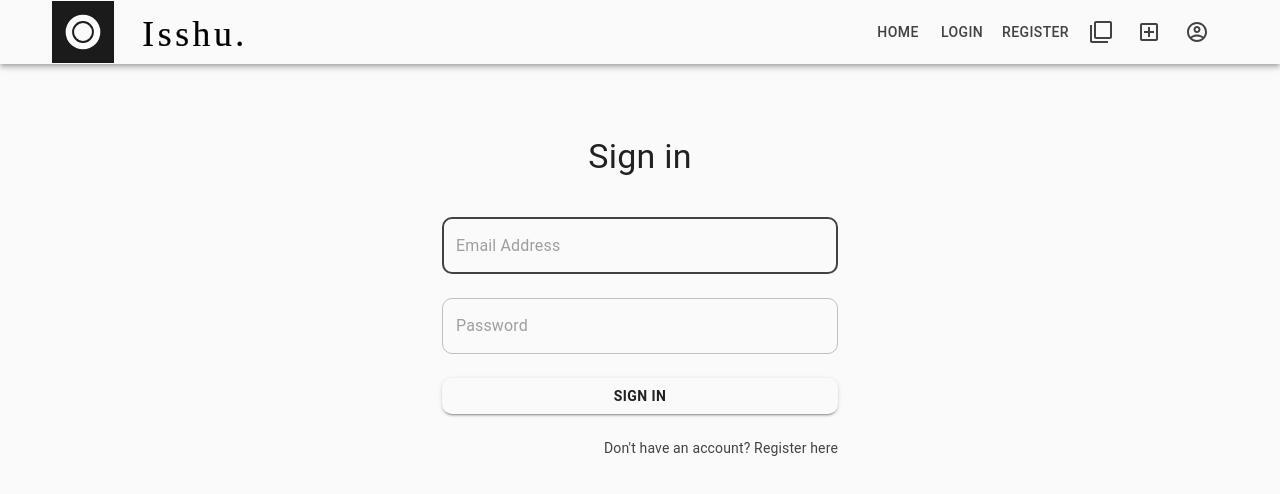
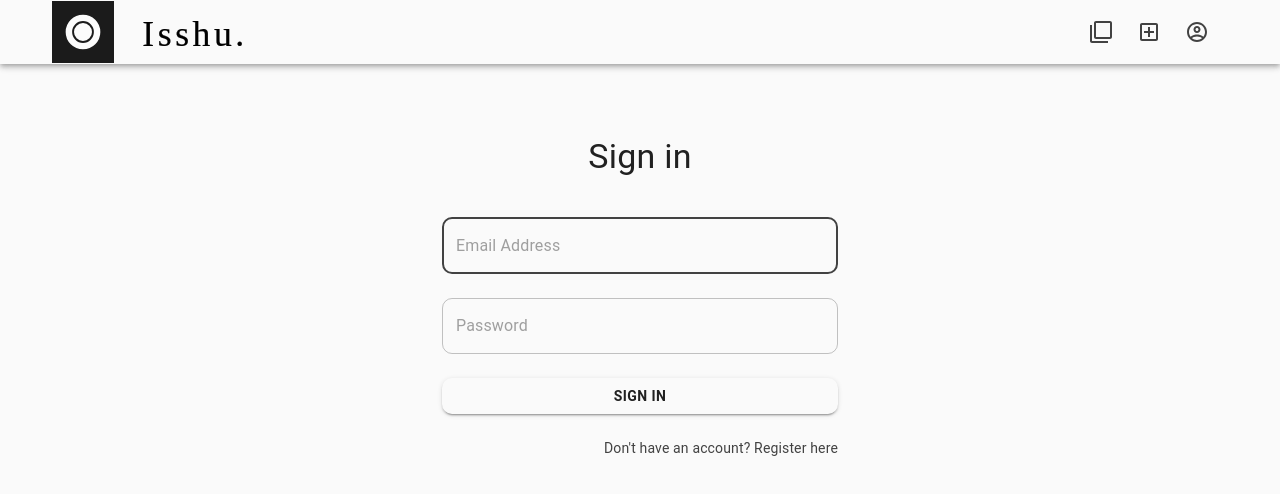
Before and after one commit to JKusiak/isshu, a React (Create React App) app in the folder frontend/: page /login in a window 1280 px wide. Shown: the top 494 px of the page. Built offline with nearby package versions, Linux system fonts and the light colour scheme.

Commit message:
Add navbar response to login, logout, move token saving to localStorage for now

```diff
--- a/frontend/src/App.tsx
+++ b/frontend/src/App.tsx
@@ -1,4 +1,4 @@
-import React from 'react';
+import React, { useState } from 'react';
 import {BrowserRouter as Router, Route, Switch} from 'react-router-dom';
 import HomePage from './components/pages/HomePage';
 import LoginPage from './components/pages/LoginPage';
@@ -11,10 +11,15 @@ import CssBaseline from '@material-ui/core/CssBaseline';
 
 
 function App() {
+  const [loggedIn, setLoggedIn] = useState(
+    localStorage.getItem('token') == '' ? false : true
+  );
+
+
   return (
     <CssBaseline>
       <Router>
-        <Navbar/>
+        <Navbar loggedIn={loggedIn} setLoggedIn={setLoggedIn}/>
         <Switch>
         <Route path="/projects">
             <ProjectsPage/>
@@ -29,13 +34,13 @@ function App() {
           Settings
         </Route>
         <Route path="/login">
-            <LoginPage/>
+            <LoginPage setLoggedIn={setLoggedIn}/>
         </Route>
         <Route path="/register">
             <RegisterPage/>
         </Route>
         <Route path="/">
-            <HomePage/>
+            <HomePage setLoggedIn={setLoggedIn}/>
         </Route>
         </Switch>
       </Router>
--- a/frontend/src/components/ProjectsList.tsx
+++ b/frontend/src/components/ProjectsList.tsx
@@ -30,7 +30,7 @@ const useStyles = makeStyles((theme: Theme) =>
 
 const ProjectsList: FC<ProjectListProps> = (props) => {
       const classes = useStyles();
-      const [open, setOpen] = React.useState(true);
+      const [open, setOpen] = React.useState(false);
 
       const handleClick = () => {
         setOpen(!open);
--- a/frontend/src/components/functional/LoginForm.tsx
+++ b/frontend/src/components/functional/LoginForm.tsx
@@ -1,4 +1,4 @@
-import React, { useState } from 'react';
+import React, { FC, useState } from 'react';
 import Button from '../ButtonSpacing';
 import Grid from '@material-ui/core/Grid';
 import Link from '@material-ui/core/Link';
@@ -40,8 +40,11 @@ const useStyles = makeStyles((theme: Theme) => createStyles({
   }
 }));
 
+interface LoginFormProps {
+  setLoggedIn: any
+}
 
-function LoginForm() {
+const LoginForm: FC<LoginFormProps> = (props) => {
   const classes = useStyles();
   const [email, setEmail] = useState('');
   const [password, setPassword] = useState('');
@@ -59,7 +62,9 @@ function LoginForm() {
 
     axios.post('http://localhost:5000/login/', credentials)
       .then((res) => {
-        console.log(res);
+        console.log(res.data);
+        localStorage.setItem('token', res.data.token);
+        props.setLoggedIn(true);
         history.push("/projects");
       }).catch((err) => {
         console.log(err);
--- a/frontend/src/components/modals/LoginModal.tsx
+++ b/frontend/src/components/modals/LoginModal.tsx
@@ -1,4 +1,4 @@
-import React from 'react';
+import React, { FC } from 'react';
 import { makeStyles, createStyles, Theme } from '@material-ui/core/styles';
 import Modal from '@material-ui/core/Modal';
 import Backdrop from '@material-ui/core/Backdrop';
@@ -29,7 +29,12 @@ const useStyles = makeStyles((theme: Theme) => createStyles({
       },
 }));
 
-function LoginModal() {
+interface LoginModalProps {
+      setLoggedIn: any
+}
+
+
+const LoginModal: FC<LoginModalProps> = (props) => {
   const classes = useStyles();
   const [open, setOpen] = React.useState(false);
 
@@ -67,7 +72,7 @@ function LoginModal() {
       >
         <Fade in={open}>
             <div className={classes.paper}>
-                  <LoginForm/>
+                  <LoginForm setLoggedIn={props.setLoggedIn}/>
             </div>
         </Fade>
       </Modal>
--- a/frontend/src/components/pages/HomePage.tsx
+++ b/frontend/src/components/pages/HomePage.tsx
@@ -8,7 +8,7 @@ import LoginModal from "../modals/LoginModal";
 
 
 interface HomePageProps {
-
+      setLoggedIn: any
 }
 
 const useStyles = makeStyles((theme: Theme) => createStyles({
@@ -29,7 +29,7 @@ const HomePage: FC<HomePageProps> = (props) => {
                         src={logoText}
                         alt='logo of the website saying "Isshu - minimalistic bug tracker"'>
                   </img>
-                  <LoginModal/>
+                  <LoginModal setLoggedIn={props.setLoggedIn}/>
                   <RegisterModal/>
             </Grid>
       </Box>
--- a/frontend/src/components/pages/LoginPage.tsx
+++ b/frontend/src/components/pages/LoginPage.tsx
@@ -1,4 +1,4 @@
-import React from 'react';
+import React, { FC } from 'react';
 import CssBaseline from '@material-ui/core/CssBaseline';
 import { makeStyles, Theme, createStyles } from '@material-ui/core/styles';
 import Container from '@material-ui/core/Container';
@@ -14,17 +14,20 @@ const useStyles = makeStyles((theme: Theme) => createStyles({
   },
 }));
 
+interface LoginPageProps {
+  setLoggedIn: any
+}
 
-function RegisterPage() {
+const LoginPage: FC<LoginPageProps> = (props) => {
   const classes = useStyles();
 
   return (
     <Container component="main" maxWidth="xs">
       <CssBaseline />
       <div className={classes.paper}>
-        <LoginForm/>
+        <LoginForm setLoggedIn={props.setLoggedIn}/>
       </div>
     </Container>
   );
 }
-export default RegisterPage;
+export default LoginPage;
--- a/frontend/src/components/pages/Navbar.tsx
+++ b/frontend/src/components/pages/Navbar.tsx
@@ -1,4 +1,4 @@
-import React, { useState } from 'react';
+import React, { FC, useState } from 'react';
 import { makeStyles } from '@material-ui/core/styles';
 import AppBar from '@material-ui/core/AppBar';
 import Toolbar from '@material-ui/core/Toolbar';
@@ -11,6 +11,7 @@ import { Link } from 'react-router-dom';
 import Logo from '../../resources/isshu_logo.svg';
 import Icon from '../../resources/isshu_icon.svg';
 import Tooltip from '@material-ui/core/Tooltip';
+import { useEffect } from 'react';
 
 
 const useStyles = makeStyles((theme) => ({
@@ -36,10 +37,15 @@ const useStyles = makeStyles((theme) => ({
 
 }));
 
+interface NavbarProps {
+      loggedIn: boolean;
+      setLoggedIn: any;
+}
 
-function Navbar() {
+
+const Navbar: FC<NavbarProps> = (props) => {
       const classes = useStyles();
-      const [authenticated, setAuthenticated] = useState(true);
+      const [authenticated, setAuthenticated] = useState(false);
       const [anchorEl, setAnchorEl] = useState<null | HTMLElement>(null);
       const open = Boolean(anchorEl);
 
@@ -53,6 +59,8 @@ function Navbar() {
 
       const handleLogout = () => {
             handleClose();
+            localStorage.setItem('token', '');
+            props.setLoggedIn(false);
             // setAuthenticated(false);
       };
 
@@ -66,7 +74,7 @@ function Navbar() {
             <img className={classes.logo} src={Logo} alt='site logo'/>
             <div className={classes.grow} />
             <div className={classes.sectionDesktop}>
-            {authenticated && (
+            {!props.loggedIn && (
                   <>
                   <Button color="secondary" component={Link} to="/">
                         Home
@@ -81,7 +89,7 @@ function Navbar() {
             )}
 
 
-            {authenticated && (
+            {props.loggedIn && (
                   <>
                   <Tooltip title="Your projects" aria-label="projects" placement="bottom" enterDelay={300} leaveDelay={100}>
                         <IconButton aria-label="projects" color="secondary" component={Link} to="/projects">
```
Also changed, not shown: 1 other file (tests, documents, lock files or other folders).
